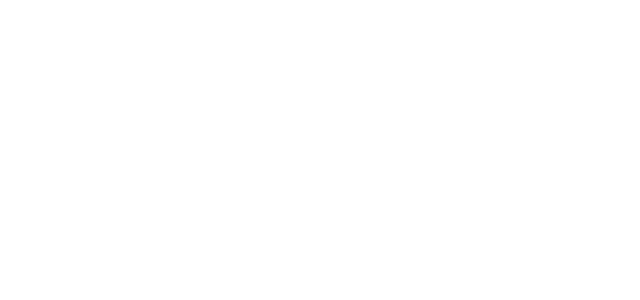
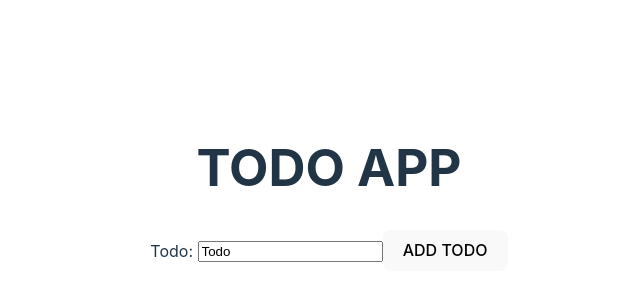
Before and after one commit to roywaswa/vue-todo-app, a Vue app: page / in a window 1280 px wide. Shown: the part 212-512 px from the top of the page, without its empty margins (311-951 px from the left). Built offline with nearby package versions, Linux system fonts and the light colour scheme.

Commit message:
Input enabled

```diff
--- a/index.html
+++ b/index.html
@@ -4,7 +4,7 @@
     <meta charset="UTF-8" />
     <link rel="icon" type="image/svg+xml" href="/vite.svg" />
     <meta name="viewport" content="width=device-width, initial-scale=1.0" />
-    <title>Vite + Vue</title>
+    <title>TODO APP</title>
   </head>
   <body>
     <div id="app"></div>
--- a/package.json
+++ b/package.json
@@ -9,6 +9,7 @@
     "preview": "vite preview"
   },
   "dependencies": {
+    "pinia": "^2.0.16",
     "vue": "^3.2.37"
   },
   "devDependencies": {
--- a/src/App.vue
+++ b/src/App.vue
@@ -1,9 +1,11 @@
 <script setup>
+import InputForm from './components/InputForm.vue';
 
 </script>
 
 <template>
-
+  <h1>TODO APP</h1>
+  <InputForm/>
 </template>
 
 <style>
--- /dev/null
+++ b/src/app/store.js
@@ -0,0 +1,28 @@
+import { defineStore } from "pinia"
+
+
+export const useTodoStore = defineStore('todos', {
+  state(){
+    return {
+      todos: []
+    }
+  },
+  actions:{
+    addTodoToStore(todo){
+      this.todos.push(todo)
+      // Implement connection to firebase
+    },
+    removeTodoFromStore(id) {
+      let selectedTodo
+      this.todos.forEach(todo => {
+        if (todo.id == id) {
+          selectedTodo = todo
+        }
+      })
+      this.todos.slice(this.todos.indexOf(selectedTodo),1)
+    }
+  },
+  getters:{
+
+  }
+})
--- /dev/null
+++ b/src/components/InputForm.vue
@@ -0,0 +1,31 @@
+<script setup>
+import { ref } from 'vue';
+import { storeToRefs } from 'pinia'
+import { useTodoStore } from '../app/store'
+
+const  todos  = useTodoStore()
+const todo = ref({
+  id: `${Math.random()*100*100*100000}`,
+  title: 'Todo',
+  isDone: false
+})
+
+function addTodo() {
+  todos.addTodoToStore(todo.value)
+}
+
+</script>
+
+<template>
+  <div class="todo-input">
+    <form action="POST" class="todo-input" @submit.prevent="addTodo">
+      <label for="todo-field">Todo: </label>
+      <input v-model="todo.title" type="text" name="todo-field" id="todo-field">
+      <button type="submit" >ADD TODO</button>
+    </form>
+  </div>
+</template>
+
+<style>
+
+</style>
--- a/src/main.js
+++ b/src/main.js
@@ -1,5 +1,10 @@
 import { createApp } from 'vue'
+import { createPinia } from 'pinia'
 import './style.css'
 import App from './App.vue'
 
-createApp(App).mount('#app')
+const app = createApp(App)
+const pinia = createPinia()
+
+app.use(pinia)
+app.mount('#app')
```
Also changed, not shown: 1 other file (tests, documents, lock files or other folders).
